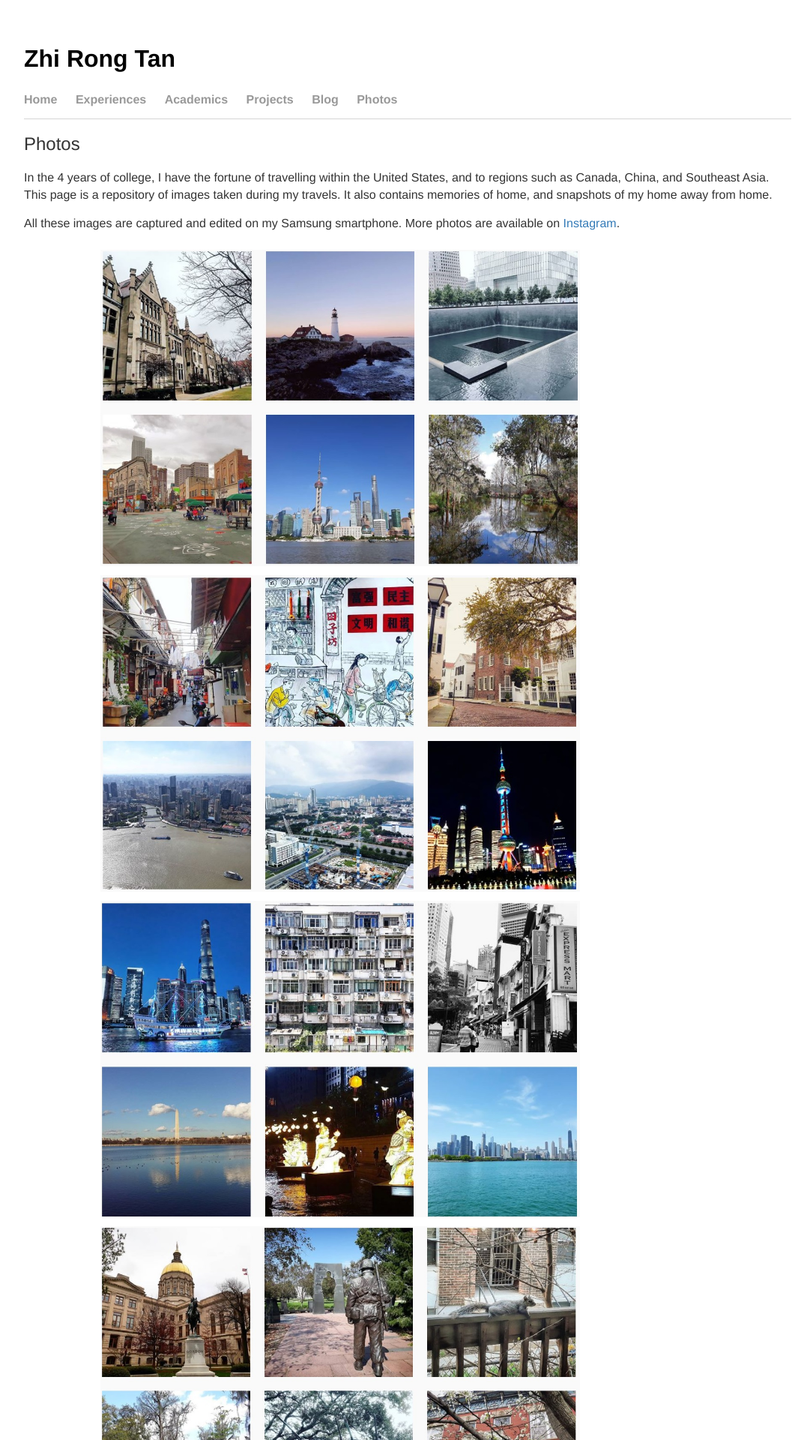
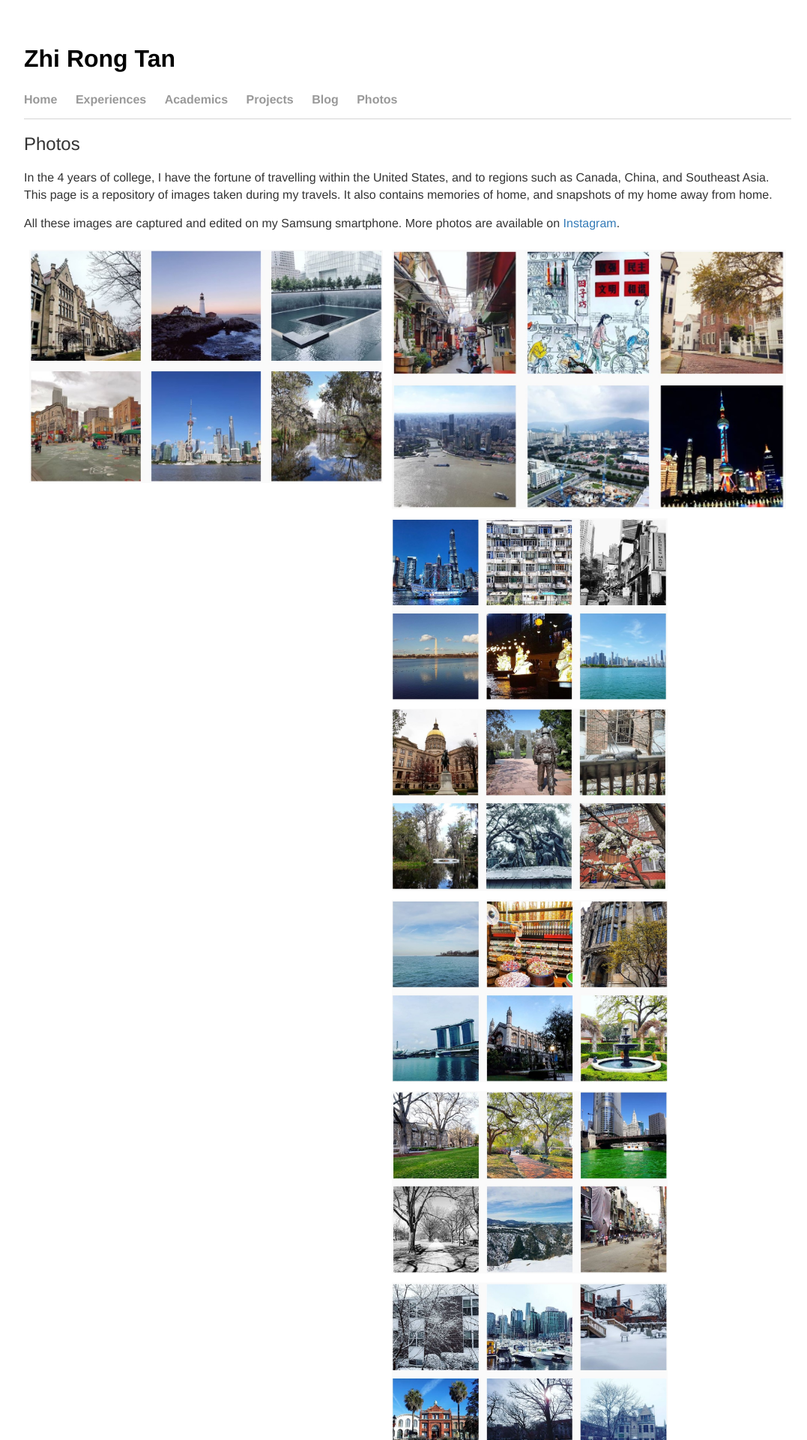
Before and after one commit to tanzhirong/tanzhirong.github.io, a Jekyll site: the page built from photos/index.html, in a window 1280 px wide. Shown: the top 1920 px of the page at 75% size, without its empty margins (96-1173 px from the left). Built offline with Jekyll 4.4.1, drawn with Linux system fonts in a browser that asks for light colours.

Commit message:
Update index.html

```diff
--- a/photos/index.html
+++ b/photos/index.html
@@ -7,8 +7,9 @@
 <p>In the 4 years of college, I have the fortune of travelling within the United States, and to regions such as Canada, China, and Southeast Asia. This page is a repository of images taken during my travels. It also contains memories of home, and snapshots of my home away from home. </p>
 <p>All these images are captured and edited on my Samsung smartphone. More photos are available on <a href="https://www.instagram.com/zirco40/">Instagram</a>.
 <table>
-<tr> <td width="5%"></td><td width="50%"><div><img position="absolute" margin="auto" width="70%" src="insta-28.jpg" align="center"></div></td></tr>
-<tr> <td width="5%"></td><td width="50%"><div><img position="absolute" margin="auto" width="70%" src="insta-27.jpg" align="center"></div></td></tr>
+<tr> </td><td width="45%"><div><img position="absolute" margin="auto" width="100%" src="insta-28.jpg" align="center"></div></td>
+<td width="45%"><div><img position="absolute" margin="auto" width="100%" src="insta-27.jpg" align="center"></div></td></tr>
+
 <tr> <td width="5%"></td><td width="50%"><div><img position="absolute" margin="auto" width="70%" src="insta-26.jpg" align="center"></div></td></tr>
 <tr> <td width="5%"></td><td width="50%"><div><img position="absolute" margin="auto" width="70%" src="insta-25.jpg" align="center"></div></td></tr>
 <tr> <td width="5%"></td><td width="50%"><div><img position="absolute" margin="auto" width="70%" src="insta-24.jpg" align="center"></div></td></tr>
```
